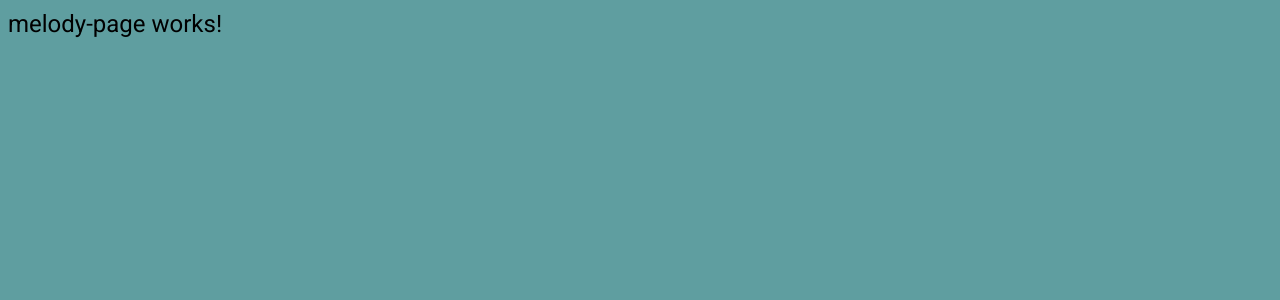
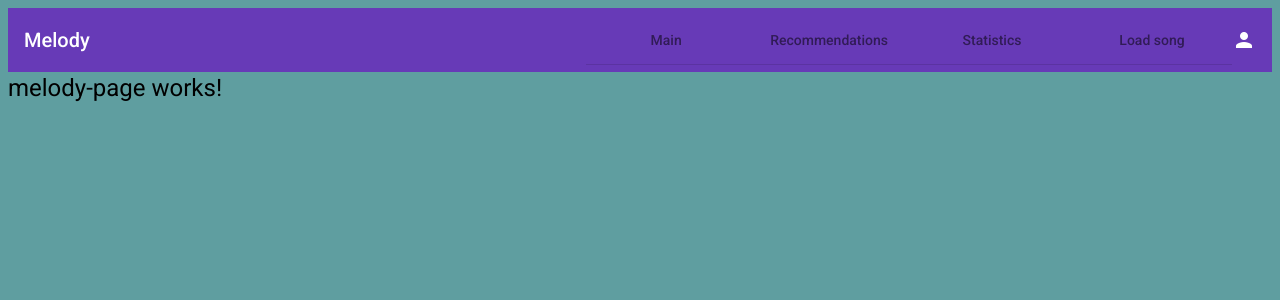
Before and after one commit to Erbidium/Melody, an Angular app in the folder frontend/: page /melody in a window 1280 px wide. Shown: the top 300 px of the page. Built offline with nearby package versions, Linux system fonts and the light colour scheme; sample sign-in values are in the browser's storage.

Commit message:
Add header to profile page and melody page

```diff
--- a/frontend/src/app/modules/melody/melody-page/melody-page.component.html
+++ b/frontend/src/app/modules/melody/melody-page/melody-page.component.html
@@ -1 +1,3 @@
+<app-header>
+</app-header>
 <h1>melody-page works!</h1>
--- a/frontend/src/app/modules/melody/melody.module.ts
+++ b/frontend/src/app/modules/melody/melody.module.ts
@@ -2,6 +2,7 @@ import { CommonModule } from '@angular/common';
 import { NgModule } from '@angular/core';
 import { MelodyPageComponent } from '@modules/melody/melody-page/melody-page.component';
 import { MelodyRoutingModule } from '@modules/melody/melody-routing.module';
+import {SharedModule} from "@shared/shared.module";
 
 @NgModule({
     declarations: [
@@ -10,6 +11,7 @@ import { MelodyRoutingModule } from '@modules/melody/melody-routing.module';
     imports: [
         CommonModule,
         MelodyRoutingModule,
+        SharedModule,
     ],
 })
 export class MelodyModule { }
--- a/frontend/src/app/modules/profile/profile-page/profile-page.component.html
+++ b/frontend/src/app/modules/profile/profile-page/profile-page.component.html
@@ -1 +1,3 @@
+<app-header>
+</app-header>
 <h1>profile-page works!</h1>
--- a/frontend/src/app/modules/profile/profile.module.ts
+++ b/frontend/src/app/modules/profile/profile.module.ts
@@ -3,6 +3,7 @@ import { NgModule } from '@angular/core';
 import { ProfileRoutingModule } from '@modules/profile/profile-routing.module';
 
 import { ProfilePageComponent } from './profile-page/profile-page.component';
+import {SharedModule} from "@shared/shared.module";
 
 @NgModule({
     declarations: [
@@ -11,6 +12,7 @@ import { ProfilePageComponent } from './profile-page/profile-page.component';
     imports: [
         CommonModule,
         ProfileRoutingModule,
+        SharedModule,
     ],
 })
 export class ProfileModule { }
```
